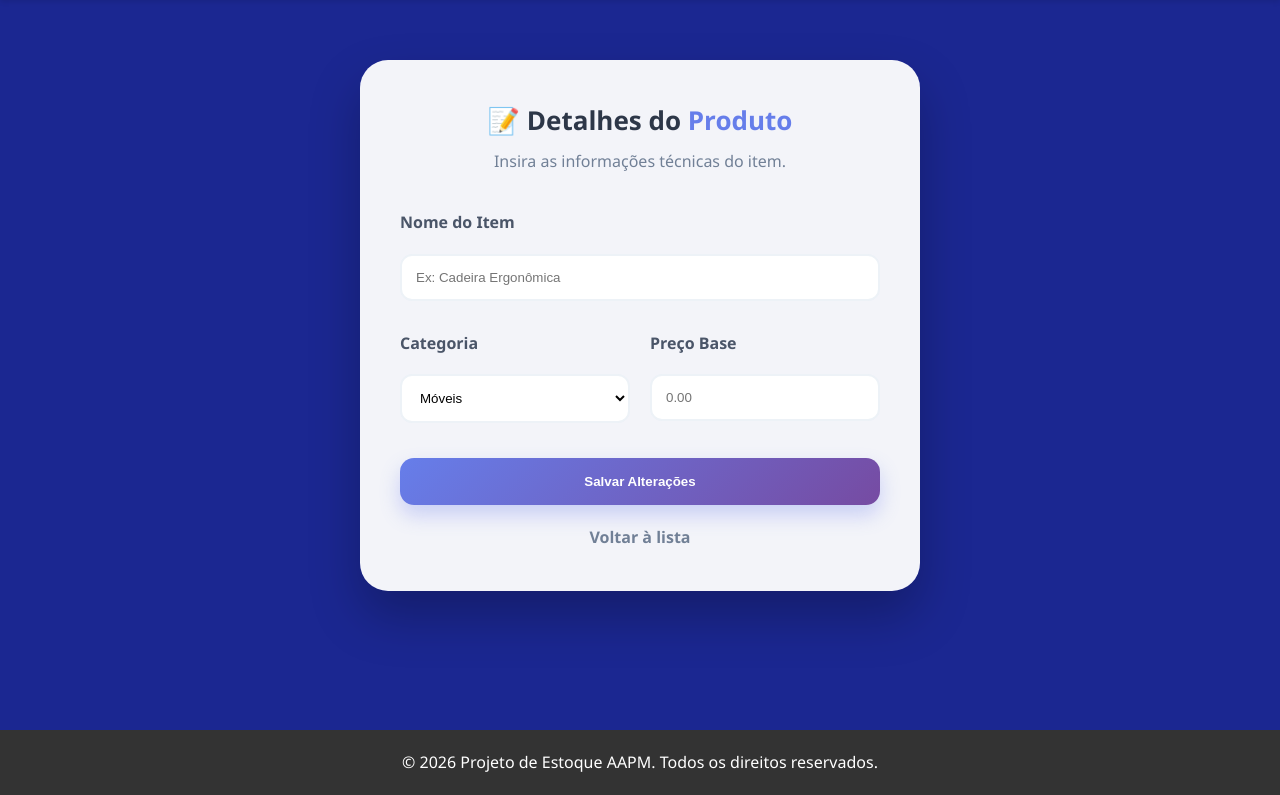
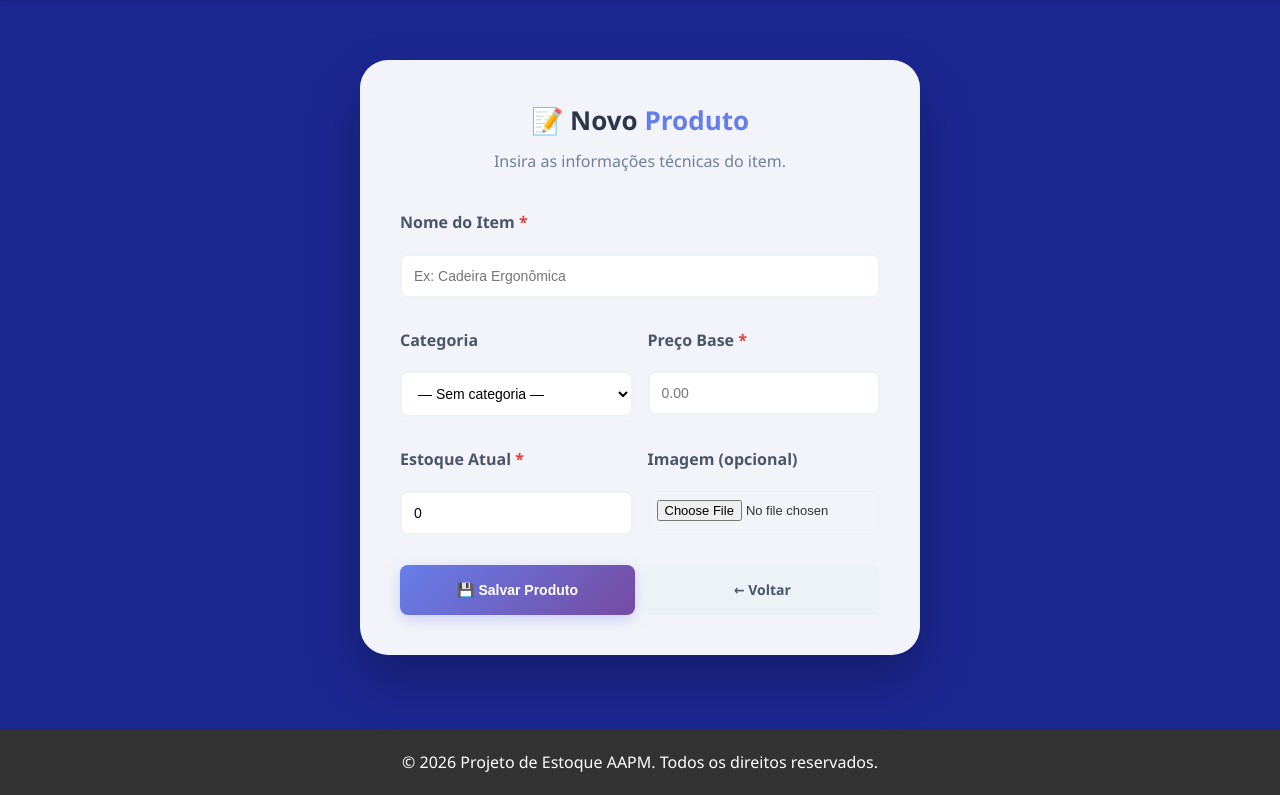
Before and after one commit to Igor0liveir4/Projeto-de-estoque-AAPM, a FastAPI app: template app/templates/produtos/form.html in a window 1280 px wide. Shown: the part 85-880 px from the top of the page. Run offline with FastAPI, Linux system fonts and the light colour scheme; the template is opened without the code that fills it, so the values that code supplies are empty.

Commit message:
Refactor code structure for improved readability and maintainability

```diff
--- a/app/controllers/categoria_controller.py
+++ b/app/controllers/categoria_controller.py
@@ -195,7 +195,7 @@ def toggle_ativo(
         return RedirectResponse(url="/categorias", status_code=302)
 
     # Bloqueia desativação se houver produtos ativos vinculados
-    if categoria.ativo:
+    if categoria.ativa:
         produtos_ativos = [p for p in categoria.produtos if p.ativo]
 
         if produtos_ativos:
@@ -204,7 +204,7 @@ def toggle_ativo(
                 status_code=302
             )
 
-    categoria.ativo = not categoria.ativo
+    categoria.ativa = not categoria.ativa
     db.commit()
 
     return RedirectResponse(url="/categorias", status_code=302)
--- a/app/controllers/produto_controller.py
+++ b/app/controllers/produto_controller.py
@@ -95,6 +95,58 @@ async def criar_produto(
 ):
     categorias = db.query(Categoria).filter(Categoria.ativa == True).all()
 
+    # Validações básicas
+    if not nome or len(nome.strip()) == 0:
+        return templates.TemplateResponse(
+            request,
+            "produtos/form.html",
+            {
+                "request":    request,
+                "usuario":    admin,
+                "editando":   None,
+                "categorias": categorias,
+                "erro":       "Nome do produto é obrigatório.",
+                "valores":    {"nome": nome, "preco": preco,
+                               "estoque_atual": estoque_atual,
+                               "categoria_id": categoria_id}
+            },
+            status_code=400
+        )
+
+    if preco < 0:
+        return templates.TemplateResponse(
+            request,
+            "produtos/form.html",
+            {
+                "request":    request,
+                "usuario":    admin,
+                "editando":   None,
+                "categorias": categorias,
+                "erro":       "Preço não pode ser negativo.",
+                "valores":    {"nome": nome, "preco": preco,
+                               "estoque_atual": estoque_atual,
+                               "categoria_id": categoria_id}
+            },
+            status_code=400
+        )
+
+    if estoque_atual < 0:
+        return templates.TemplateResponse(
+            request,
+            "produtos/form.html",
+            {
+                "request":    request,
+                "usuario":    admin,
+                "editando":   None,
+                "categorias": categorias,
+                "erro":       "Estoque não pode ser negativo.",
+                "valores":    {"nome": nome, "preco": preco,
+                               "estoque_atual": estoque_atual,
+                               "categoria_id": categoria_id}
+            },
+            status_code=400
+        )
+
     # Verifica duplicidade de nome
     # ilike() para comparação case-insensitive, evitando produtos "Camiseta" e "camiseta".
     if db.query(Produto).filter(Produto.nome.ilike(nome)).first():
@@ -114,21 +166,42 @@ async def criar_produto(
             status_code=400
         )
 
-    # Processa o upload da imagem
-    imagem_path = await _salvar_imagem(imagem)
+    try:
+        # Processa o upload da imagem
+        imagem_path = await _salvar_imagem(imagem)
 
-    produto = Produto(
-        nome          = nome,
-        preco         = preco,
-        estoque_atual = estoque_atual,
-        categoria_id  = categoria_id or None,  # 0 vira NULL no banco
-        imagem_path   = imagem_path,
-    )
+        produto = Produto(
+            nome          = nome,
+            preco         = preco,
+            estoque_atual = estoque_atual,
+            categoria_id  = categoria_id or None,  # 0 vira NULL no banco
+            imagem_path   = imagem_path,
+        )
 
-    db.add(produto)
-    db.commit()
+        db.add(produto)
+        db.commit()
+        db.refresh(produto)
 
-    return RedirectResponse(url="/produtos?criado=ok", status_code=302)
+        return RedirectResponse(url="/produtos?criado=ok", status_code=302)
+
+    except Exception as e:
+        db.rollback()
+        print(f"Erro ao criar produto: {str(e)}")
+        return templates.TemplateResponse(
+            request,
+            "produtos/form.html",
+            {
+                "request":    request,
+                "usuario":    admin,
+                "editando":   None,
+                "categorias": categorias,
+                "erro":       f"Erro ao salvar produto: {str(e)}",
+                "valores":    {"nome": nome, "preco": preco,
+                               "estoque_atual": estoque_atual,
+                               "categoria_id": categoria_id}
+            },
+            status_code=500
+        )
 
 
 # DETALHE
@@ -219,21 +292,39 @@ async def editar_produto(
             status_code=400
         )
 
-    # Processa nova imagem — só substitui se um arquivo foi enviado
-    nova_imagem_path = await _salvar_imagem(imagem)
-    if nova_imagem_path:
-        # Remove a imagem antiga do disco para não acumular arquivos
-        _remover_imagem(editando.imagem_path)
-        editando.imagem_path = nova_imagem_path
+    try:
+        # Processa nova imagem — só substitui se um arquivo foi enviado
+        nova_imagem_path = await _salvar_imagem(imagem)
+        if nova_imagem_path:
+            # Remove a imagem antiga do disco para não acumular arquivos
+            _remover_imagem(editando.imagem_path)
+            editando.imagem_path = nova_imagem_path
 
-    editando.nome          = nome
-    editando.preco         = preco
-    editando.estoque_atual = estoque_atual
-    editando.categoria_id  = categoria_id or None
+        editando.nome          = nome
+        editando.preco         = preco
+        editando.estoque_atual = estoque_atual
+        editando.categoria_id  = categoria_id or None
 
-    db.commit()
+        db.commit()
+        db.refresh(editando)
 
-    return RedirectResponse(url=f"/produtos/{produto_id}?editado=ok", status_code=302)
+        return RedirectResponse(url=f"/produtos/{produto_id}?editado=ok", status_code=302)
+
+    except Exception as e:
+        db.rollback()
+        print(f"Erro ao editar produto: {str(e)}")
+        return templates.TemplateResponse(
+            request,
+            "produtos/form.html",
+            {
+                "request":    request,
+                "usuario":    admin,
+                "editando":   editando,
+                "categorias": categorias,
+                "erro":       f"Erro ao atualizar produto: {str(e)}",
+            },
+            status_code=500
+        )
 
 
 # ============================================================
--- a/app/models/categoria.py
+++ b/app/models/categoria.py
@@ -12,3 +12,6 @@ class Categoria(Base):
     ativa = Column(Boolean, default=True)
 
     produtos = relationship("Produto", back_populates="categoria")
+
+    def __str__(self):
+        return self.nome
--- a/app/models/produto.py
+++ b/app/models/produto.py
@@ -7,9 +7,9 @@ class Produto(Base):
     __tablename__ = "produtos"
 
     id = Column(Integer, primary_key=True, autoincrement=True, index=True)
-    nome = Column(String(150), nullable=False, index=True)
+    nome = Column(String(150), nullable=False, index=True, unique=True)
     preco = Column(Float, nullable=False, default=0.0)
-    estoque_atual = Column(Float, nullable=False, default=0)
+    estoque_atual = Column(Integer, nullable=False, default=0)
     ativo = Column(Boolean, default=True)
 
     imagem_path = Column(String(255), nullable=True)
--- a/app/templates/categorias/index.html
+++ b/app/templates/categorias/index.html
@@ -101,14 +101,14 @@
 {% if categorias %}
 <div class="grid">
   {% for cat in categorias %}
-  <div class="cat-card {{ '' if cat.ativo else 'inativa' }}">
+  <div class="cat-card {{ '' if cat.ativa else 'inativa' }}">
     <div class="cat-left">
       <div class="cat-icon"><i class="fas fa-tag"></i></div>
       <div>
         <div class="cat-name">{{ cat.nome }}</div>
-        <div class="cat-status {{ 'ativa' if cat.ativo else 'inativa' }}">
+        <div class="cat-status {{ 'ativa' if cat.ativa else 'inativa' }}">
           <i class="fas fa-circle" style="font-size:7px;"></i>
-          {{ 'Ativa' if cat.ativo else 'Inativa' }}
+          {{ 'Ativa' if cat.ativa else 'Inativa' }}
         </div>
       </div>
     </div>
--- a/app/templates/produtos/form.html
+++ b/app/templates/produtos/form.html
@@ -1,45 +1,94 @@
 {% extends "base.html" %}
 
-{% block title %}Manutenção de Produto - AAPM{% endblock %}
+{% block title %}Cadastro de Produto - AAPM{% endblock %}
 
 {% block content %}
 <div style="max-width: 600px; margin: 40px auto; padding: 20px;">
     <div style="background: rgba(255, 255, 255, 0.95); backdrop-filter: blur(15px); padding: 40px; border-radius: 28px; box-shadow: 0 25px 50px rgba(0,0,0,0.25);">
 
         <div style="text-align: center; margin-bottom: 35px;">
-            <h2 style="color: #2d3748; font-size: 26px; font-weight: 800;">📝 Detalhes do <span style="color: #667eea;">Produto</span></h2>
+            <h2 style="color: #2d3748; font-size: 26px; font-weight: 800;">
+                📝 {% if editando %}Editar{% else %}Novo{% endif %} <span style="color: #667eea;">Produto</span>
+            </h2>
             <p style="color: #718096; margin-top: 8px;">Insira as informações técnicas do item.</p>
         </div>
 
-        <form method="POST">
+        {% if erro %}
+        <div style="background: #fed7d7; color: #c53030; padding: 15px; border-radius: 8px; margin-bottom: 20px; border-left: 4px solid #c53030;">
+            <strong>❌ Erro:</strong> {{ erro }}
+        </div>
+        {% endif %}
+
+        <!-- IMPORTANTE: enctype="multipart/form-data" é necessário para upload de imagem -->
+        <form method="POST" enctype="multipart/form-data">
+
+            <!-- Nome do Produto -->
             <div style="margin-bottom: 20px;">
-                <label style="display: block; color: #4a5568; font-weight: 700; margin-bottom: 8px;">Nome do Item</label>
+                <label style="display: block; color: #4a5568; font-weight: 700; margin-bottom: 8px;">
+                    Nome do Item <span style="color: #e53e3e;">*</span>
+                </label>
                 <input type="text" name="nome" placeholder="Ex: Cadeira Ergonômica" required
-                       style="width: 100%; padding: 14px; border-radius: 12px; border: 2px solid #edf2f7; outline: none; transition: 0.3s;"
+                       value="{{ editando.nome if editando else (valores.nome if valores else '') }}"
+                       style="width: 100%; padding: 12px; border-radius: 8px; border: 2px solid #edf2f7; font-size: 14px; box-sizing: border-box;"
                        onfocus="this.style.borderColor='#667eea'">
             </div>
 
-            <div style="display: grid; grid-template-columns: 1fr 1fr; gap: 20px; margin-bottom: 25px;">
+            <!-- Categoria e Preço -->
+            <div style="display: grid; grid-template-columns: 1fr 1fr; gap: 15px; margin-bottom: 20px;">
                 <div>
                     <label style="display: block; color: #4a5568; font-weight: 700; margin-bottom: 8px;">Categoria</label>
-                    <select name="categoria" style="width: 100%; padding: 14px; border-radius: 12px; border: 2px solid #edf2f7; background: white;">
-                        <option value="Móveis">Móveis</option>
-                        <option value="Eletrónicos">Eletrónicos</option>
-                        <option value="Papelaria">Papelaria</option>
+                    <select name="categoria_id" style="width: 100%; padding: 12px; border-radius: 8px; border: 2px solid #edf2f7; background: white; font-size: 14px; box-sizing: border-box;">
+                        <option value="0">— Sem categoria —</option>
+                        {% for categoria in categorias %}
+                            <option value="{{ categoria.id }}"
+                                {% if (editando and editando.categoria_id == categoria.id) or (valores and valores.get('categoria_id') == categoria.id) %}selected{% endif %}>
+                                {{ categoria.nome }}
+                            </option>
+                        {% endfor %}
                     </select>
                 </div>
                 <div>
-                    <label style="display: block; color: #4a5568; font-weight: 700; margin-bottom: 8px;">Preço Base</label>
-                    <input type="number" step="0.01" name="preco" placeholder="0.00"
-                           style="width: 100%; padding: 14px; border-radius: 12px; border: 2px solid #edf2f7;">
+                    <label style="display: block; color: #4a5568; font-weight: 700; margin-bottom: 8px;">
+                        Preço Base <span style="color: #e53e3e;">*</span>
+                    </label>
+                    <input type="number" step="0.01" name="preco" placeholder="0.00" required
+                           value="{{ editando.preco if editando else (valores.preco if valores else '') }}"
+                           style="width: 100%; padding: 12px; border-radius: 8px; border: 2px solid #edf2f7; font-size: 14px; box-sizing: border-box;">
                 </div>
             </div>
 
-            <button type="submit" style="width: 100%; background: linear-gradient(135deg, #667eea 0%, #764ba2 100%); color: white; padding: 16px; border: none; border-radius: 14px; font-weight: 800; cursor: pointer; box-shadow: 0 10px 20px rgba(102,126,234,0.3); transition: 0.3s;">
-                Salvar Alterações
-            </button>
+            <!-- Estoque e Imagem -->
+            <div style="display: grid; grid-template-columns: 1fr 1fr; gap: 15px; margin-bottom: 20px;">
+                <div>
+                    <label style="display: block; color: #4a5568; font-weight: 700; margin-bottom: 8px;">
+                        Estoque Atual <span style="color: #e53e3e;">*</span>
+                    </label>
+                    <input type="number" name="estoque_atual" min="0" step="1" required
+                           value="{{ editando.estoque_atual if editando else (valores.estoque_atual if valores else '0') }}"
+                           style="width: 100%; padding: 12px; border-radius: 8px; border: 2px solid #edf2f7; font-size: 14px; box-sizing: border-box;">
+                </div>
+                <div>
+                    <label style="display: block; color: #4a5568; font-weight: 700; margin-bottom: 8px;">Imagem (opcional)</label>
+                    <input type="file" name="imagem" accept=".jpg,.jpeg,.png,.webp"
+                           style="width: 100%; padding: 8px; border-radius: 8px; border: 1px solid #edf2f7; font-size: 13px; box-sizing: border-box;">
+                    {% if editando and editando.imagem_path %}
+                    <small style="color: #718096; display: block; margin-top: 5px;">
+                        Imagem atual: <a href="{{ editando.imagem_url }}" target="_blank" style="color: #667eea;">visualizar</a>
+                    </small>
+                    {% endif %}
+                </div>
+            </div>
 
-            <a href="/produtos" style="display: block; text-align: center; margin-top: 20px; color: #718096; text-decoration: none; font-weight: 600;">Voltar à lista</a>
+            <!-- Botões -->
+            <div style="display: grid; grid-template-columns: 1fr 1fr; gap: 10px;">
+                <button type="submit" style="background: linear-gradient(135deg, #667eea 0%, #764ba2 100%); color: white; padding: 14px; border: none; border-radius: 8px; font-weight: 700; cursor: pointer; font-size: 14px; transition: 0.3s; box-shadow: 0 4px 15px rgba(102,126,234,0.3);">
+                    💾 Salvar Produto
+                </button>
+                <a href="/produtos" style="background: #edf2f7; color: #4a5568; padding: 14px; border-radius: 8px; text-align: center; text-decoration: none; font-weight: 700; font-size: 14px; transition: 0.3s;">
+                    ← Voltar
+                </a>
+            </div>
+
         </form>
     </div>
 </div>
```
Also changed, not shown: app/static/uploads/19ca8448-2eb3-45a4-bb85-1f97bb113adb.webp (added), banco.db.
